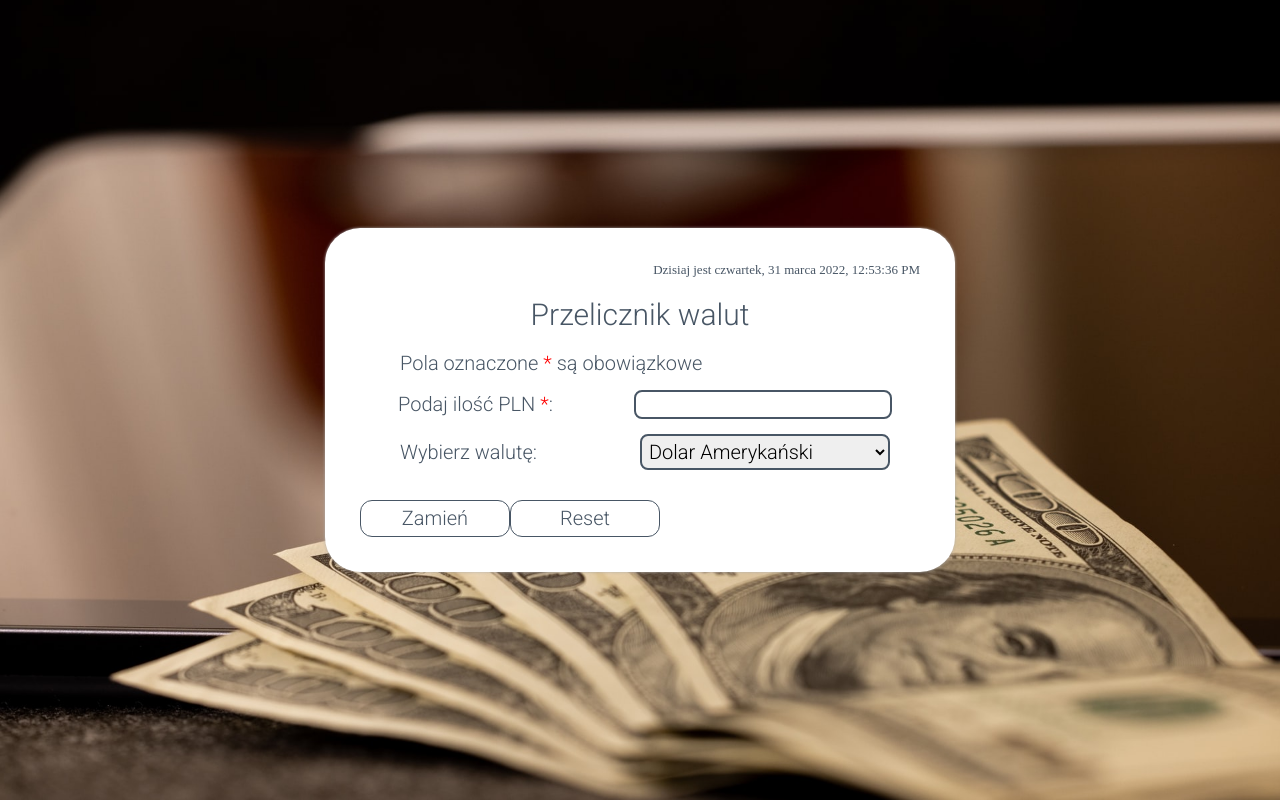
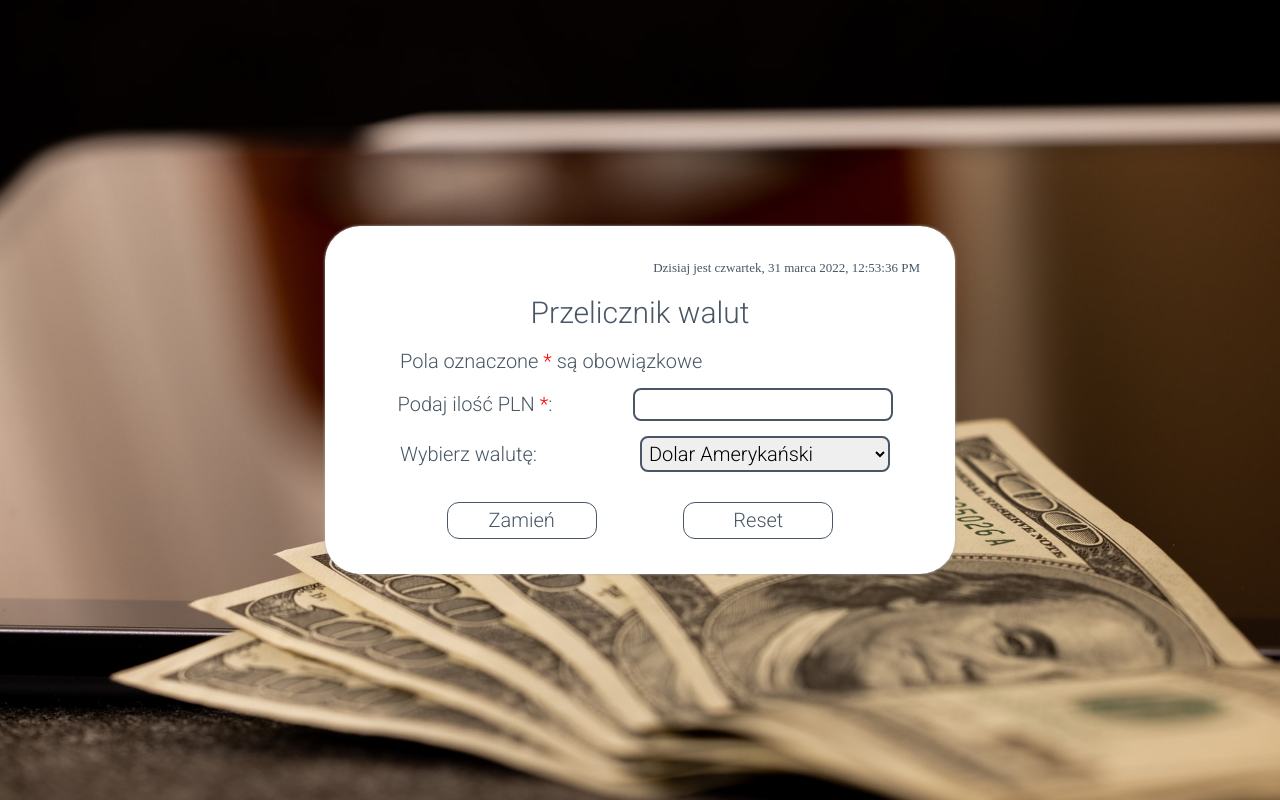
Before and after one commit to grzedomin/currency-converter-react, a React (Create React App) app: page / in a window 1280 px wide. Built offline with nearby package versions, Linux system fonts and the light colour scheme; a web font is replaced by a local one.

Commit message:
Form styled with styled-components

```diff
--- a/src/Form/index.js
+++ b/src/Form/index.js
@@ -1,8 +1,9 @@
-import "./style.css";
+import React from 'react';
 import currencies from "../currencies.js";
 import { useEffect, useState } from 'react';
 import Render from "./Render";
 import Buttons from "../Buttons";
+import { Fieldset, Header, SubHeader, Label, Red, Title, Input, DateInfo, ButtonsContainer } from "./styled";
 
 const Form = () => {
 
@@ -44,20 +45,20 @@ const Form = () => {
 
     }, []);
 
-
     return (
         <form
             onSubmit={onFormSubmit}
         >
-            <fieldset className="form__fieldset">
-                <span className="form__dateContent">{`Dzisiaj jest ${localDate}, ${dateTime.toLocaleTimeString()}`}</span>
-                <h1 className="form__header">Przelicznik walut</h1>
+            <Fieldset>
 
-                <p className="form__info">Pola oznaczone <span className="form__requiredInfo">*</span> są obowiązkowe</p>
+                    <DateInfo>{`Dzisiaj jest ${localDate}, ${dateTime.toLocaleTimeString()}`}</DateInfo>
+                    <Header>Przelicznik walut</Header>
 
-                <label className="form__label">
-                    <span className="form__labelText">Podaj ilość PLN <span className="form__requiredInfo">*</span>:</span>
-                    <input
+                    <SubHeader>Pola oznaczone <Red>*</Red> są obowiązkowe</SubHeader>
+
+                    <Label>
+                        <Title>Podaj ilość PLN <Red>*</Red>:</Title>
+                        <Input
                             value={amount}
                             onChange={({ target }) => setAmount(target.value)}
                             type="number"
@@ -67,15 +68,14 @@ const Form = () => {
                             step="0.1"
                             required
                         />
-                </label>
+                    </Label>
 
-
-                    <label className="form__label">
-                        <span className="form__labelText">Wybierz walutę:</span>
-                        <select
+                    <Label>
+                        <Title>Wybierz walutę:</Title>
+                        <Input
+                            as="select"
                             value={currency}
                             onChange={({ target }) => setCurrency(target.value)}
-                            className="form__currency form__input"
                         >
                             {currencies.map(currency => (
                                 <option
@@ -85,21 +85,19 @@ const Form = () => {
                                     {currency.name}
                                 </option>
                             ))}
-                        </select>
-                    </label>
+                        </Input>
+                    </Label>
+
+                    <Label>
+                        <Render result={result} />
+                    </Label>
 
 
+                    <ButtonsContainer>
+                        <Buttons resetContent={resetContent} />
+                    </ButtonsContainer>
 
-                    <label className="form__label">
-                        <Render result={result} />
-                    </label>
-
-
-                <div className="buttons">
-                    <Buttons resetContent={resetContent} />
-                </div>
-
-            </fieldset>
+            </Fieldset>
         </form>
     );
 }
--- a/src/Form/style.css
+++ b/src/Form/styled.js
@@ -1,4 +1,6 @@
-.form__fieldset{
+import styled from "styled-components";
+
+export const Fieldset = styled.fieldset`
     border: none;
     color: #485665;
     border-radius: 35px;
@@ -9,70 +11,71 @@
     -moz-box-shadow: 0px 0px 3px 0px rgba(175, 175, 175, 1);
     box-shadow: 0px 0px 3px 0px rgba(175, 175, 175, 1);
     padding: 35px;
-}
+`;
 
-.form__header{
+export const Header = styled.h1`
     font-size: 30px;
     font-weight: 300;
     color: #485665;
     text-align: center;
-}
+`;
 
-.form__info {
+export const SubHeader = styled.p`
     margin-left: 40px;
     margin-bottom: 15px;
-}
+`;
 
-.form__labelText {
+export const Label = styled.label`
+    display: flex;
+    flex-direction: row;
+    justify-content: space-around;
+    align-items: center;
+    margin-bottom: 15px;
+
+    @media (max-width: 500px) {
+        display: flex;
+        flex-direction: column;
+        align-items: center;
+        gap: 10px;
+    }
+`;
+
+export const Title = styled.span`
     max-width: 160px;
     width: 100%;
     display: inline-block;
     margin-left: 10px;
     margin-right: 20px;
-}
+`;
 
-.form__requiredInfo{
+export const Red = styled.span`
     color: red;
-}
+`;
 
-.form__currency {
-    padding: 3px;
-}
-
-.form__label {
-    display: flex;
-    flex-direction: row;
-    justify-content: space-around;
-    align-items: center;
-    margin-bottom: 15px;
-}
-
-@media (max-width: 500px) {
-    .form__label {
-        display: flex;
-        flex-direction: column;
-        align-items: center;
-        gap: 10px;
-    }
-}
-
-.form__input {
+export const Input = styled.input`
     border-radius: 8px;
     border: 2px solid #485665;
     max-width: 250px;
     width: 100%;
-}
+    padding: 3px;
+`;
 
-
-
-.form__result {
-    width: 100%;
-    text-align: center;
-}
-
-.form__dateContent {
+export const DateInfo = styled.span`
     font-size: 13px;
     display: flex;
     flex-direction: row-reverse;
     font-family: 'BIZ UDPMincho', serif;
-}
+`;
+
+export const ButtonsContainer = styled.div`
+    display: flex;
+    flex-direction: row;
+    justify-content: space-evenly;
+
+    @media (max-width: 650px) {
+        display: flex;
+        flex-direction: row;
+        align-items: center;
+        gap: 5px;
+    }
+`;
```
Lines whose indentation alone changed are shown as unchanged.
